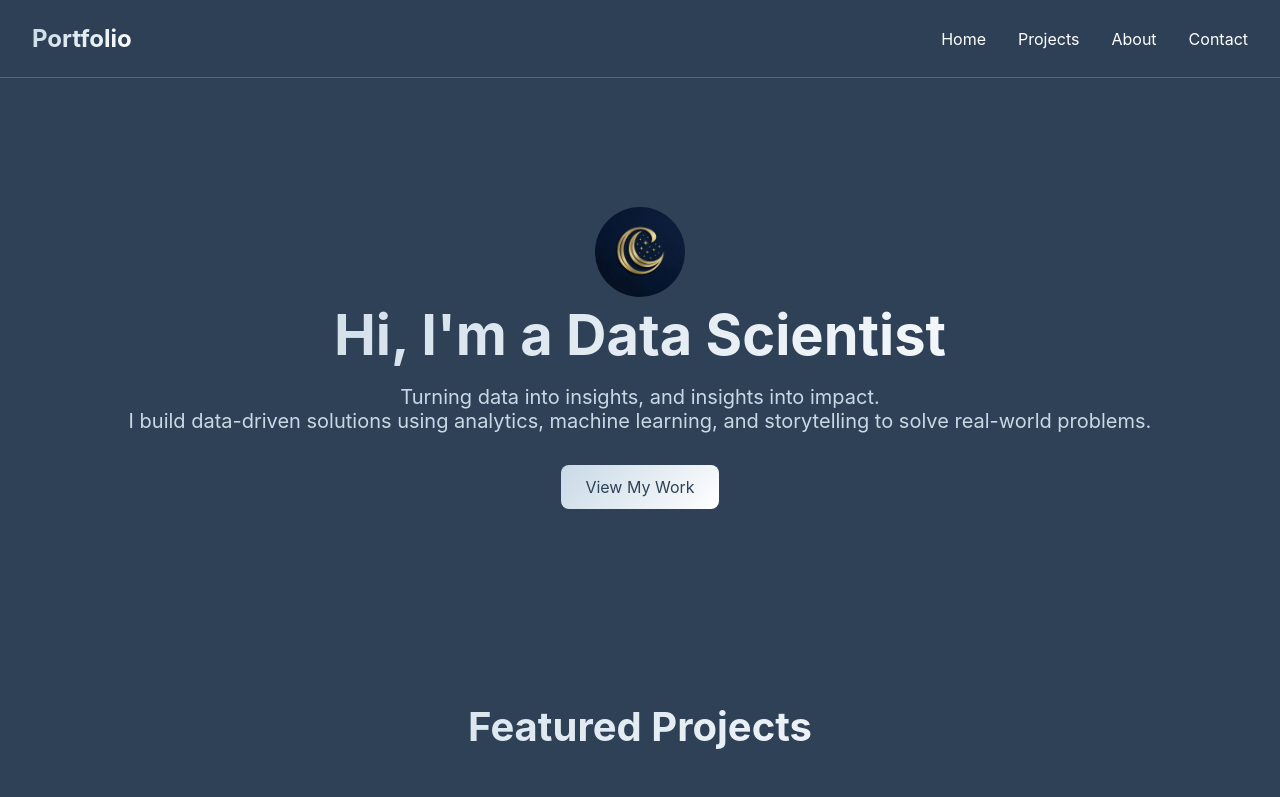
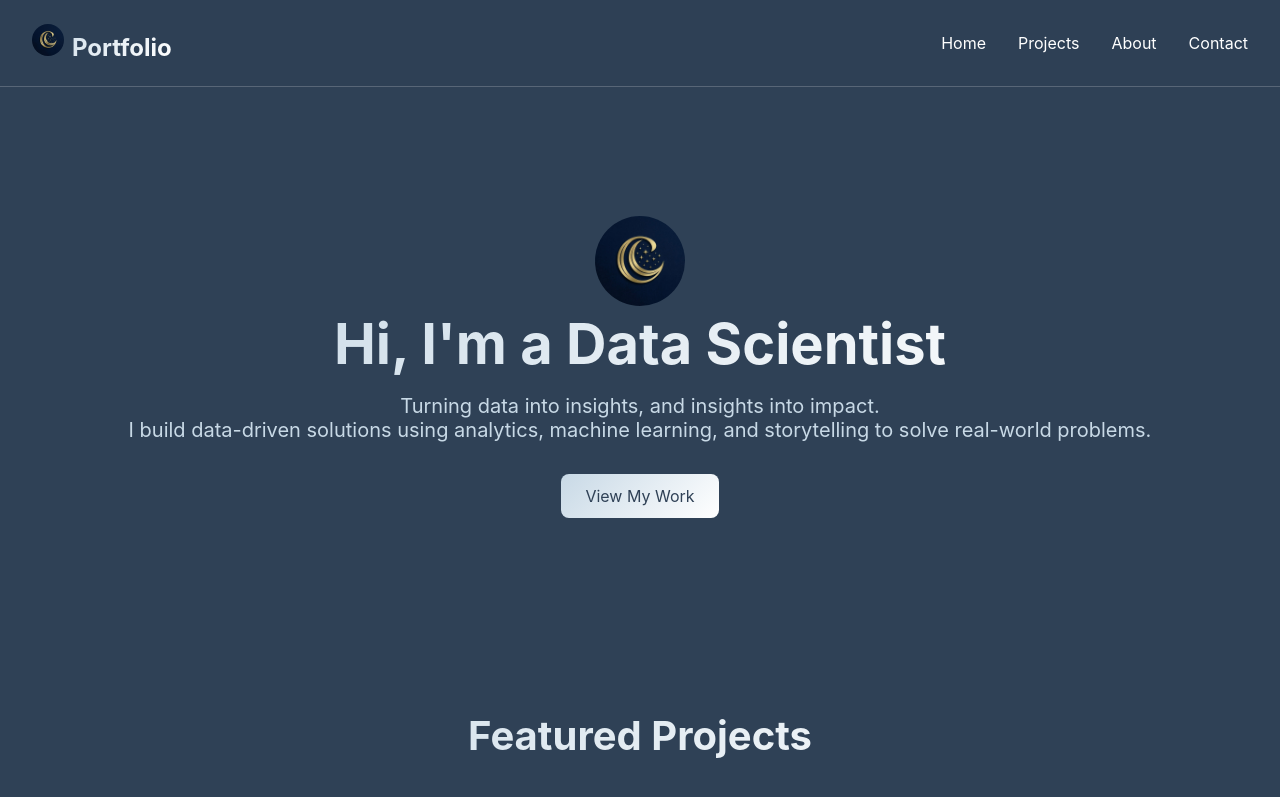
Before and after one commit to csbuan/my-portfolio, a Next.js app: page / in a window 1280 px wide. Shown: the top 797 px of the page. Built offline with nearby package versions, Linux system fonts and the light colour scheme.

Commit message:
editing the logo

```diff
--- a/app/page.tsx
+++ b/app/page.tsx
@@ -7,7 +7,16 @@ export default function Home() {
   return (
     <main className={styles.main}>
       <nav className={styles.nav}>
-        <div className={styles.logo}>Portfolio</div>
+        <Link href="/" className={styles.logo}>
+          <img
+            src="/media/my-logo-square.jpeg"
+            alt="Camille logo"
+            width={32}
+            height={32}
+            style={{ borderRadius: '50%', objectFit: 'cover', marginRight: '0.5rem' }}
+          />
+          <span>Portfolio</span>
+        </Link>
         <ul className={styles.navLinks}>
           <li><Link href="#home">Home</Link></li>
           <li><Link href="/projects">Projects</Link></li>
```
